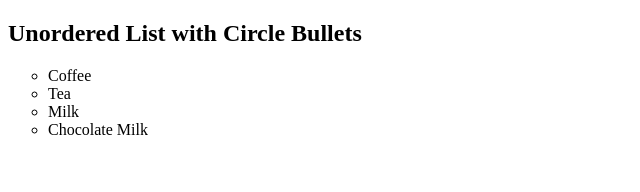
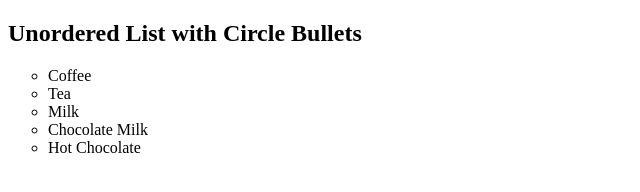
Before and after one commit to dilpri/MyFirstApp, a plain HTML site: page index.html in a window 1280 px wide. Shown: the whole page, without its empty margins (0-640 px from the left). Drawn offline with Linux system fonts and the light colour scheme.

Commit message:
Update index.html
Add Hot Chocolate

```diff
--- a/index.html
+++ b/index.html
@@ -9,7 +9,7 @@
   <li>Tea</li>
   <li>Milk</li>
   <li>Chocolate Milk</li>
-
+  <li>Hot Chocolate</li>
 </ul>
 
 </body>
```
